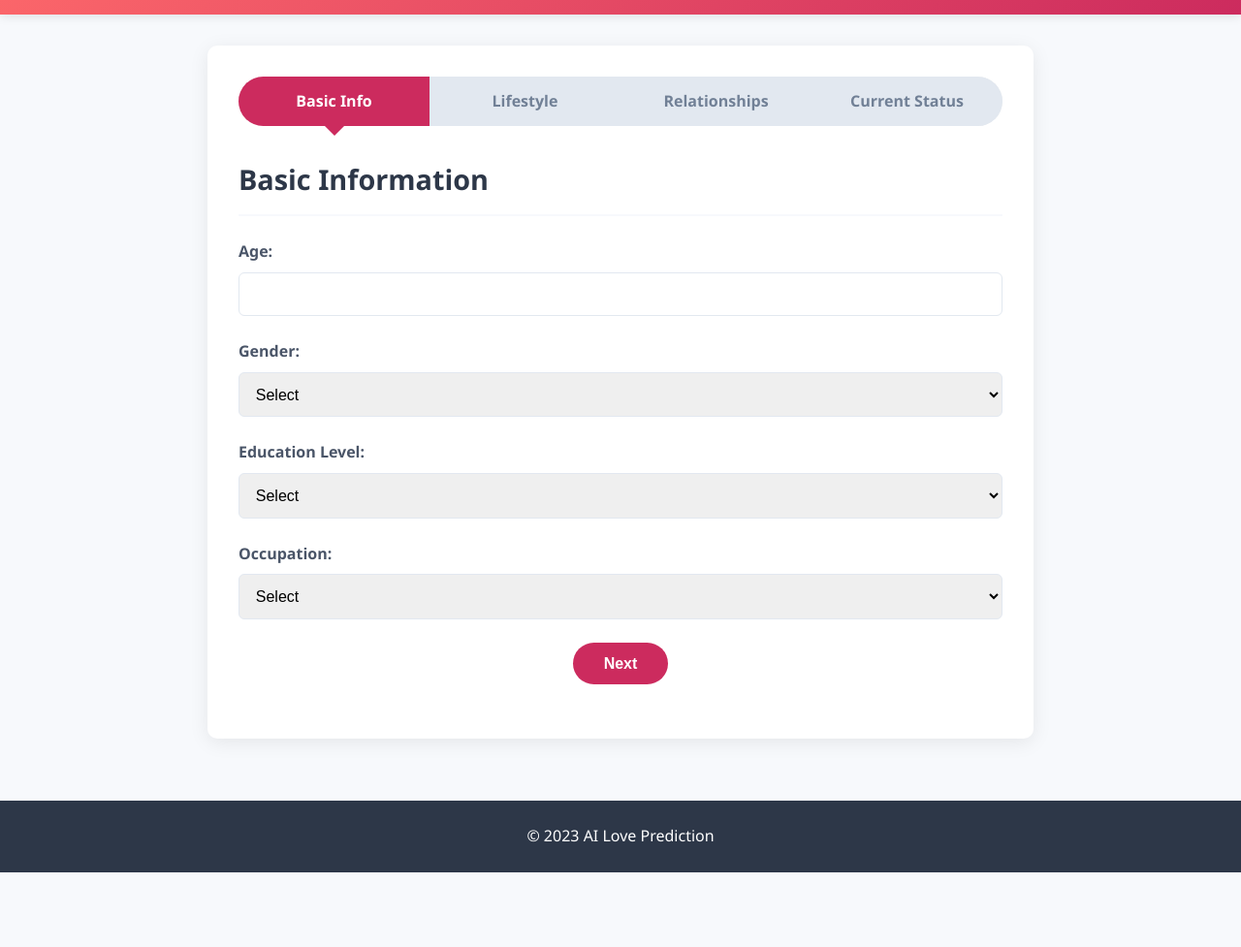
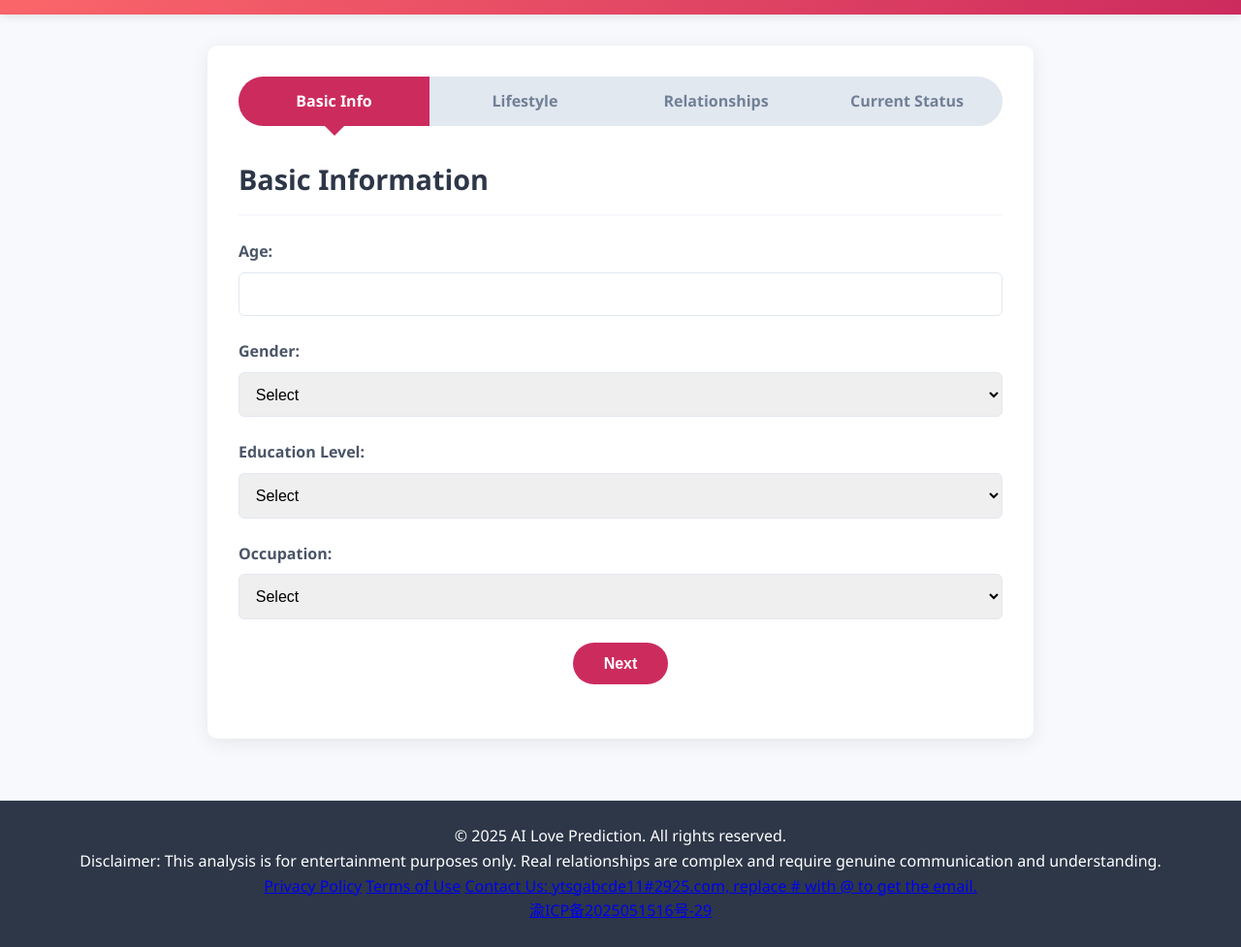
Before and after one commit to lz-215/ai_love_predict, a plain HTML site: page analysis.html in a window 1280 px wide. Shown: the part 113-1090 px from the top of the page at 97% size. Before the commit the page ends 1013 px from the top, so only its background shows below. Drawn offline with Linux system fonts and the light colour scheme.

Commit message:
Update analysis.html

```diff
--- a/analysis.html
+++ b/analysis.html
@@ -3,9 +3,10 @@
 <head>
     <meta charset="UTF-8">
     <meta name="viewport" content="width=device-width, initial-scale=1.0">
-    <title>Relationship Analysis - AI Love Prediction</title>
+    <title>Relationship Analysis-AI Love Prediction</title>
+    <meta name="description" content="Complete our comprehensive relationship analysis questionnaire and get personalized AI-powered insights about your compatibility, personality traits, and relationship potential.">
+    <meta name="keywords" content="relationship analysis, love compatibility test, personality assessment, attachment style, relationship potential, AI love prediction, relationship insights, compatibility factors">
     <link rel="stylesheet" href="styles.css">
-    <meta name="description" content="Analyze your relationship compatibility with AI technology">
 </head>
 <body>
     <header>
@@ -406,7 +407,16 @@
     </main>
 
     <footer>
-        <p>&copy; 2023 AI Love Prediction</p>
+        <div class="footer-content">
+            <p>&copy; 2025 AI Love Prediction. All rights reserved.</p>
+            <p class="disclaimer">Disclaimer: This analysis is for entertainment purposes only. Real relationships are complex and require genuine communication and understanding.</p>
+            <div class="footer-links">
+                <a href="#">Privacy Policy</a>
+                <a href="#">Terms of Use</a>
+                <a href="#">Contact Us: ytsgabcde11#2925.com, replace # with @ to get the email.</a>
+            </div>
+            <p class="icp-info"><a href="https://beian.miit.gov.cn/" target="_blank">渝ICP备2025051516号-29</a></p>
+        </div>
     </footer>
 
     <script src="script.js"></script>
```
